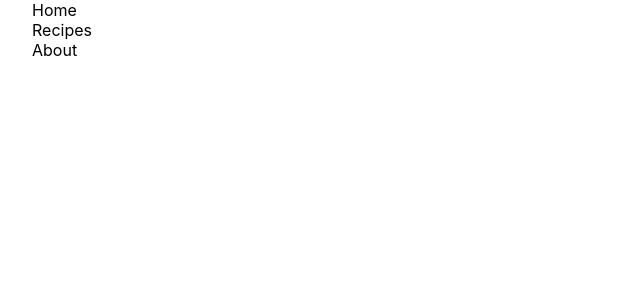
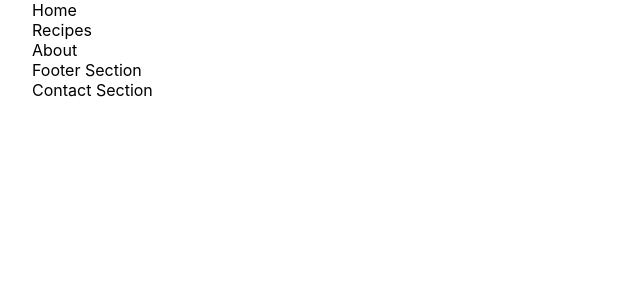
Before and after one commit to RedBrand88/crispycrustycrust, a Next.js app: page / in a window 1280 px wide. Shown: the top 300 px of the page, without its empty margins (0-640 px from the left). Built offline with nearby package versions, Linux system fonts and the light colour scheme.

Commit message:
add footer ui component

```diff
--- /dev/null
+++ b/UI/footer/index.jsx
@@ -0,0 +1,10 @@
+import React from "react";
+
+export default function Footer() {
+    return (
+        <div>
+            <div>Footer Section</div>
+            <div>Contact Section</div>
+        </div>
+    );
+}
--- a/UI/header/index.jsx
+++ b/UI/header/index.jsx
@@ -1,4 +1,4 @@
-import react from "react";
+import React from "react";
 
 export default function Header() {
     return (
--- a/pages/index.js
+++ b/pages/index.js
@@ -2,11 +2,13 @@ import Head from 'next/head'
 import Image from 'next/image'
 import styles from '../styles/Home.module.css'
 import Header from '../UI/header';
+import Footer from '../UI/footer';
 
 export default function Home() {
   return (
     <div className={styles.container}>
         <Header/>
+        <Footer/>
     </div>
   );
 }
```
